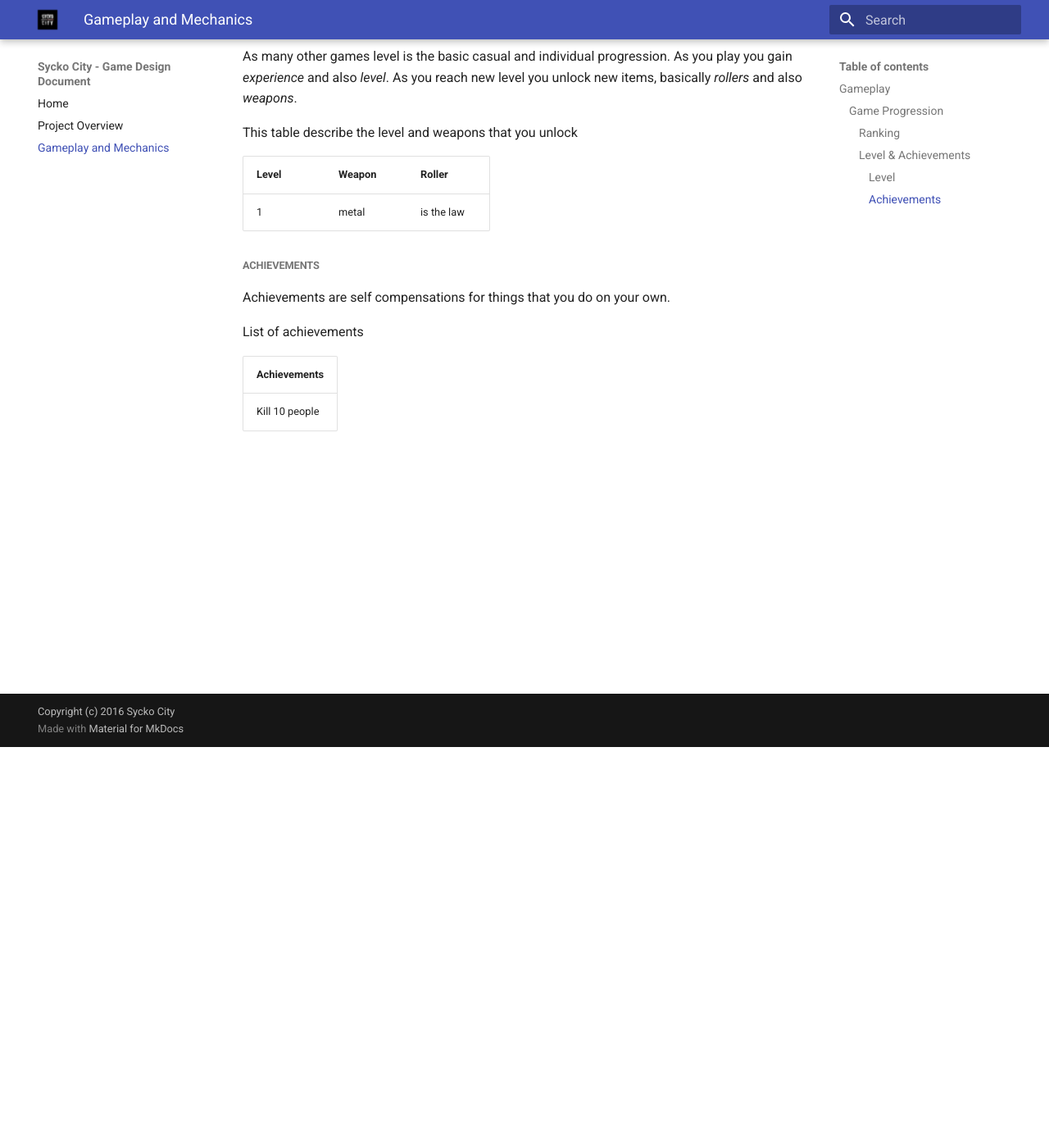
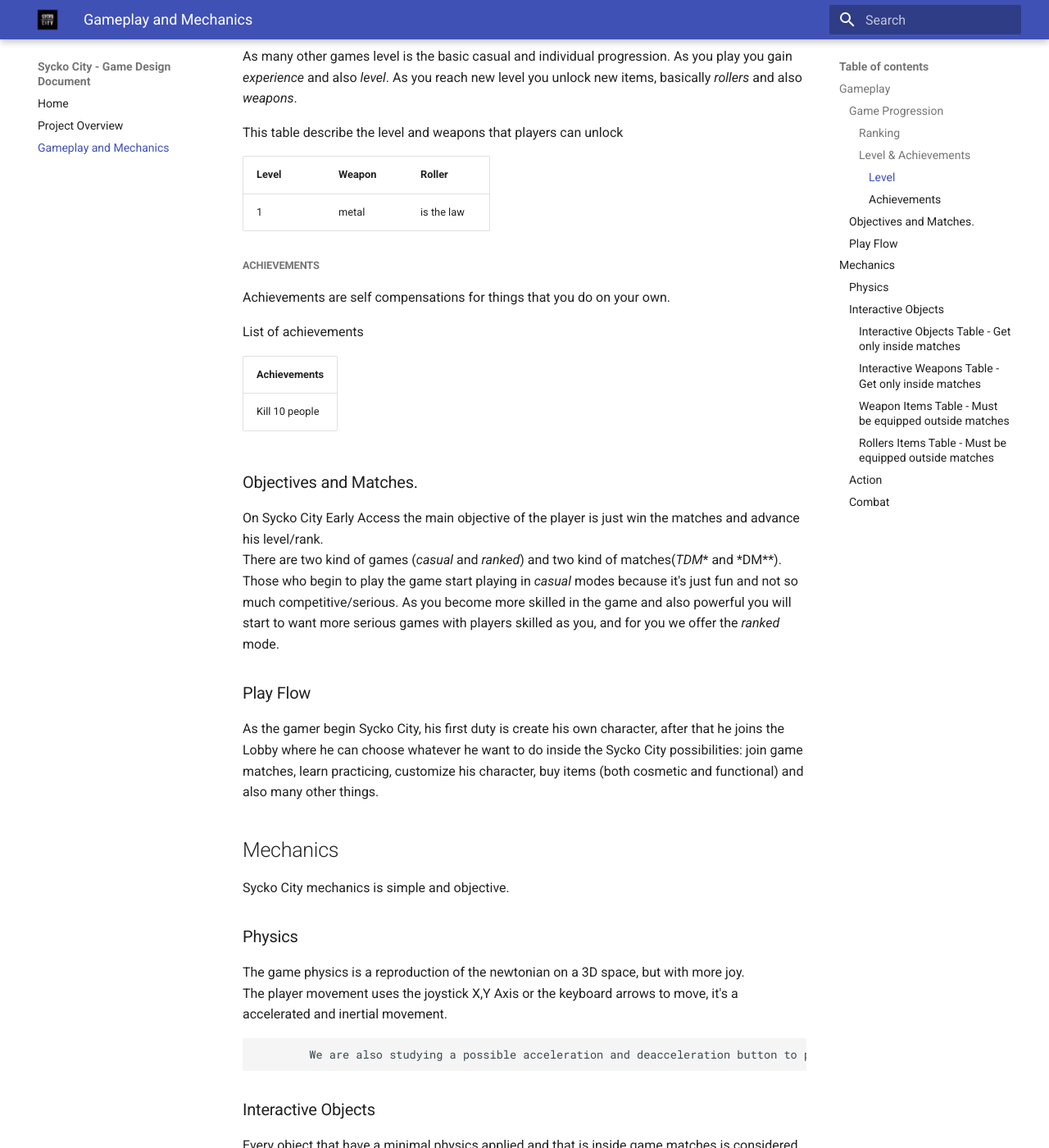
Before and after one commit to carnarval/syckodocs, an MkDocs documentation site: the page built from docs/gameplay.md, in a window 1280 px wide and 1400 px high, scrolled down 489 px. Shown: the whole window at 82% size. Built offline with MkDocs 1.6.1 and Material for MkDocs 9.7.7, drawn with Linux system fonts in a browser that asks for light colours; old or Windows-style settings are respelled for this version of MkDocs; some of the changed text lies outside the part shown.

Commit message:
added gameplay and mechanics section

```diff
--- a/docs/gameplay.md
+++ b/docs/gameplay.md
@@ -18,7 +18,7 @@ As many other games level is the basic casual and individual progression.
 As you play you gain *experience* and also *level*. As you reach new level
 you unlock new items, basically *rollers* and also *weapons*.
 
-This table describe the level and weapons that you unlock
+This table describe the level and weapons that players can unlock
 
 | Level  | Weapon  | Roller |
 |---|---|---|
@@ -33,3 +33,75 @@ List of achievements
 |Achievements|
 |---|
 | Kill 10 people |
+
+### Objectives and Matches.
+On Sycko City Early Access the main objective of the player is just
+win the matches and advance his level/rank.
+There are two kind of games (*casual* and *ranked*) and two kind of
+matches(*TDM** and *DM**). Those who begin to play the game start playing in
+*casual* modes because it's just fun and not so much competitive/serious. As you become more
+skilled in the game and also powerful you will start to want more serious games
+with players skilled as you, and for you we offer the *ranked* mode.
+
+### Play Flow
+As the gamer begin Sycko City, his first duty is create his own character,
+after that he joins the Lobby where he can choose whatever he want to do inside the Sycko
+City possibilities: join game matches, learn practicing, customize his character,
+buy items (both cosmetic and functional) and also many other things.
+
+## Mechanics
+
+Sycko City mechanics is simple and objective.
+
+### Physics
+The game physics is a reproduction of the newtonian on a 3D space, but with more joy.
+The player movement uses the joystick X,Y Axis or the keyboard arrows to move,
+it's a accelerated and inertial movement.
+
+            We are also studying a possible acceleration and deacceleration button to player's movement.
+
+### Interactive Objects
+Every object that have a minimal physics applied and that is inside game matches is considered interactive. The main and
+fundamental type of objects are the weapons, almost every interactive object is a weapon, like a trash can or a metal bar.
+That's also one of the reasons why we call Sycko City a beat 'em up game.
+
+There is also another kind of interactive object that you can get outside of game matches and it's
+called Items. There are basically two kind of interactive items: Weapons and Rollers
+
+#### Interactive Objects Table - Get only inside matches
+| Interactive Object | Functionatily |
+| --- | --- |
+| Whey Bar | +10% of Health|
+
+
+#### Interactive Weapons Table - Get only inside matches
+| Weapons Name | Min Damage | Max Damage | Durability | Attack Speed |
+|---| --- | --- | --- | --- |
+|Bottle| 2 | 6 | 3 | 0.3s |
+
+#### Weapon Items Table - Must be equipped outside matches
+| Weapons Name | Min Damage | Max Damage | Durability | Attack Speed |
+|---| --- | --- | --- | --- |
+|Catuaba's Bottle| 3 | 9 | 6 | 0.3s |
+
+#### Rollers Items Table - Must be equipped outside matches
+| Roller Name | Passive Effect |
+| --- | --- |
+| 10Ben Inliner | +10% of speed |
+
+
+* PS: inside matches you must pickup or drop your weapons through the specified pickup button.
+
+### Action
+There is just a few important explanation about players attack in this section.
+To attack players must hold and release the buttons to have a more effective attack.
+Hold and Release speed changes with the character equipped weapon/roller.
+
+About buttons
+*  Pickup objects: use the pickup button
+* Attack L: Hold the Left Attack button.
+* Attack R: Hold Right Attack button.
+*Defense: Hold the deffense button.
+*Movement: move with the joystick axis or keyboard arrows.
+
+### Combat
```
Also changed, not shown: site/gameplay/index.html, site/images/logo.png, site/mkdocs/search_index.json, site/sitemap.xml, 1 other file.
